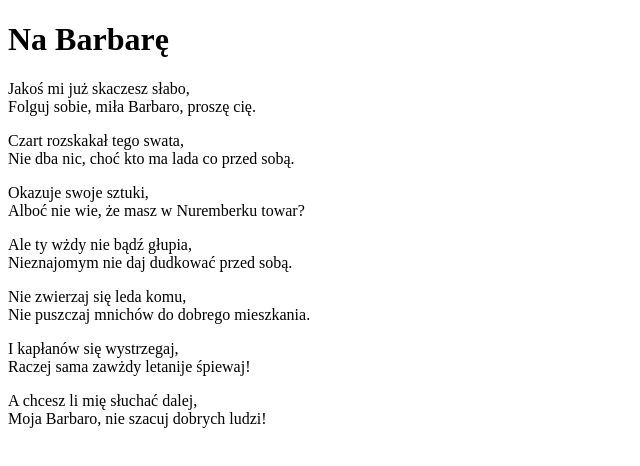
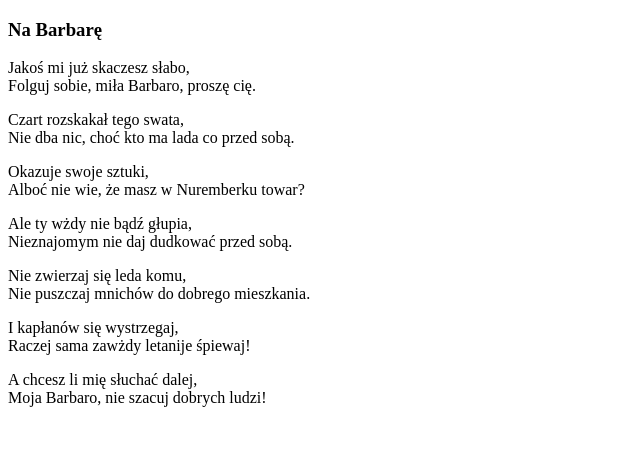
Before and after one commit to enowuigrek/nauka-gita, a plain HTML site: page index.html in a window 1280 px wide. Shown: the whole page, without its empty margins (0-640 px from the left). Drawn offline with Linux system fonts and the light colour scheme.

Commit message:
Change headline

```diff
--- a/index.html
+++ b/index.html
@@ -7,7 +7,7 @@
     <title>3.3 Git - podstawy</title>
 </head>
 <body>
-    <h1>Na Barbarę</h1>
+    <h3>Na Barbarę</h3>
     <p>Jakoś mi już skaczesz słabo,<br>
         Folguj sobie, miła Barbaro, proszę cię.</p>
     <p>Czart rozskakał tego swata,<br>
```
